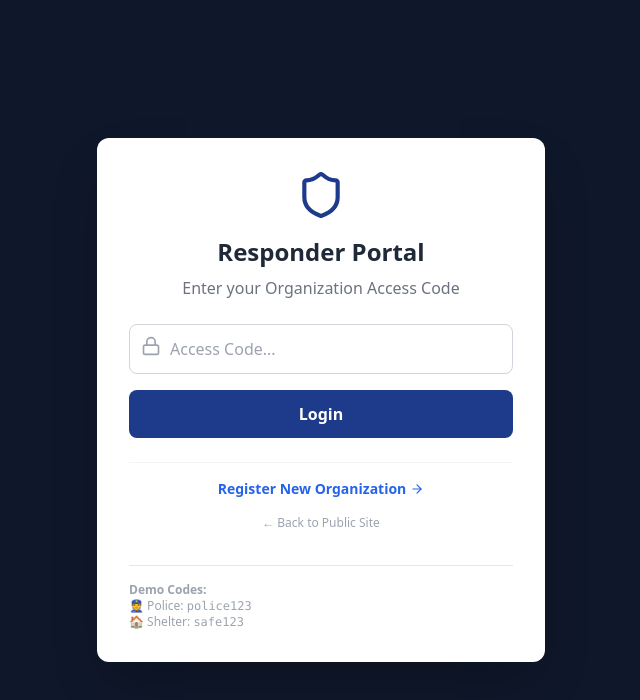
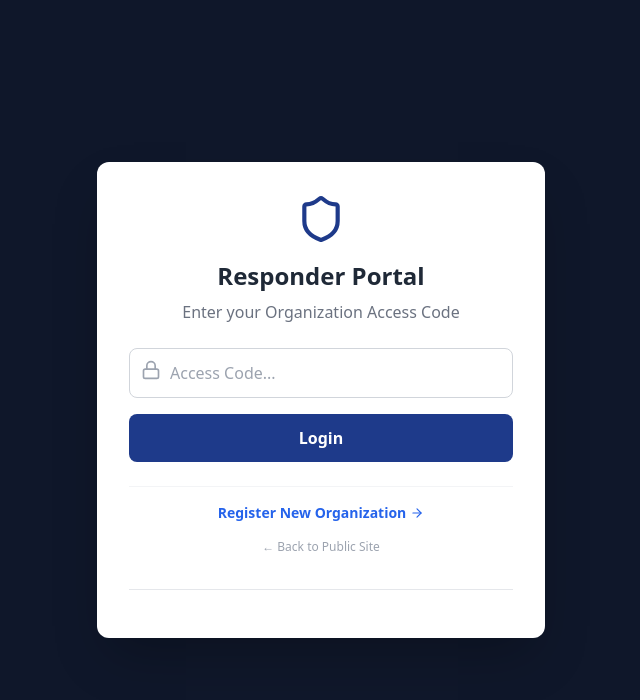
Before and after one commit to favour-tamfu/Cry-Out, a React (Vite) app in the folder client/: page /admin-login in a window 1280 px wide. Shown: the top 700 px of the page, without its empty margins (319-959 px from the left). Built offline with nearby package versions, Linux system fonts and the light colour scheme.

Commit message:
remove Demo codes

```diff
--- a/client/src/components/ResponderLogin.jsx
+++ b/client/src/components/ResponderLogin.jsx
@@ -2,7 +2,7 @@ import { useState } from "react";
 import { Shield, Lock, AlertCircle, ArrowRight } from "lucide-react";
 import axios from "axios";
 import { useNavigate } from "react-router-dom";
-import { API_URL } from '../config'; // (Check path based on file location)
+import { API_URL } from '../config';
 
 export default function ResponderLogin({ setOrg }) {
   const [accessCode, setAccessCode] = useState("");
@@ -87,15 +87,8 @@ export default function ResponderLogin({ setOrg }) {
         </button>
 
         <div className="mt-8 pt-4 border-t text-xs text-gray-400 text-left">
-          <p>
-            <strong>Demo Codes:</strong>
-          </p>
-          <p>
-            👮 Police: <code>police123</code>
-          </p>
-          <p>
-            🏠 Shelter: <code>safe123</code>
-          </p>
+
+
         </div>
       </div>
     </div>
```
